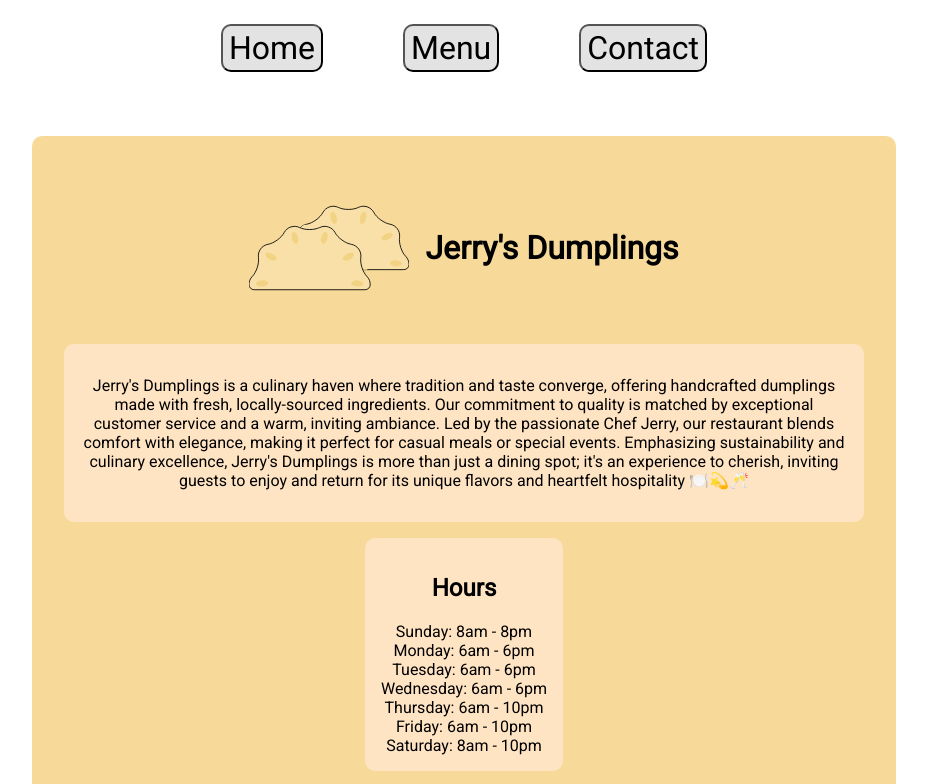
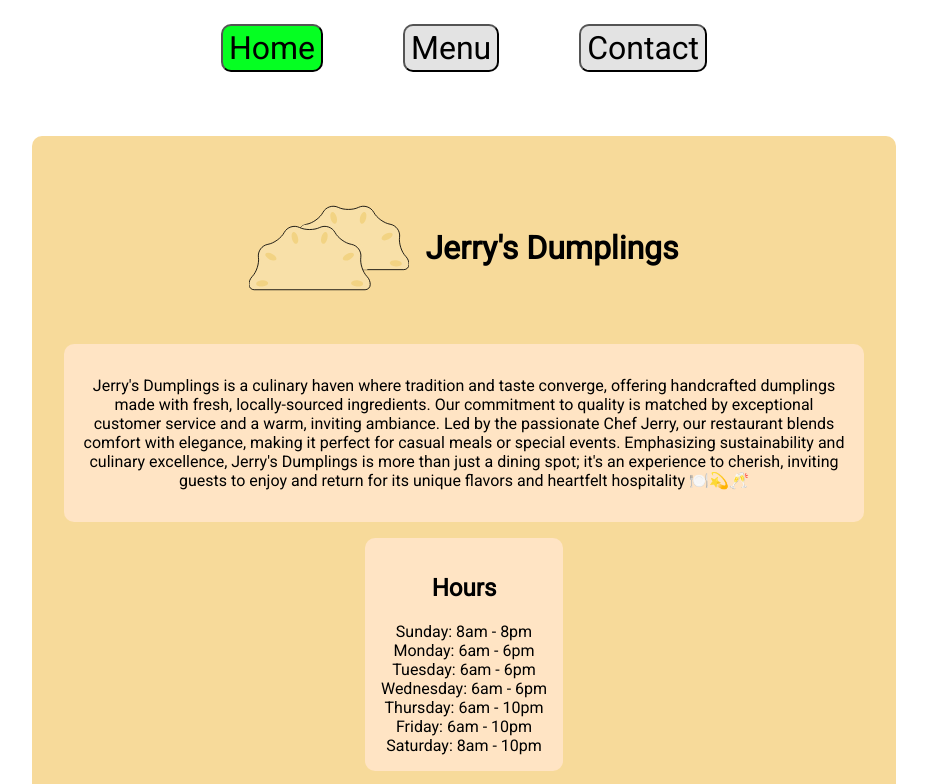
Before and after one commit to jaco8060/Restaurant-page, a website built with webpack: page src/index.html in a window 1280 px wide. Shown: the top 784 px of the page, without its empty margins (176-1103 px from the left). Built offline with nearby package versions, Linux system fonts and the light colour scheme.

Commit message:
made start page button (home) a different color for selection

```diff
--- a/src/index.js
+++ b/src/index.js
@@ -5,6 +5,7 @@ import "./style.css";
 console.log("Webpack initialized!");
 
 homeDomController.Home();
+
 // contactDomController.Contact();
 const content = document.getElementById("content");
 const homeBtn = document.getElementById("home");
--- a/src/style.css
+++ b/src/style.css
@@ -27,7 +27,9 @@ button {
     font-size: var(--button-font-size);
     border-radius: 10px;
 }
-
+#home {
+    background-color: var(--button-color-selected);
+}
 nav{
     display: flex;
     gap: var(--nav-gap);
```
